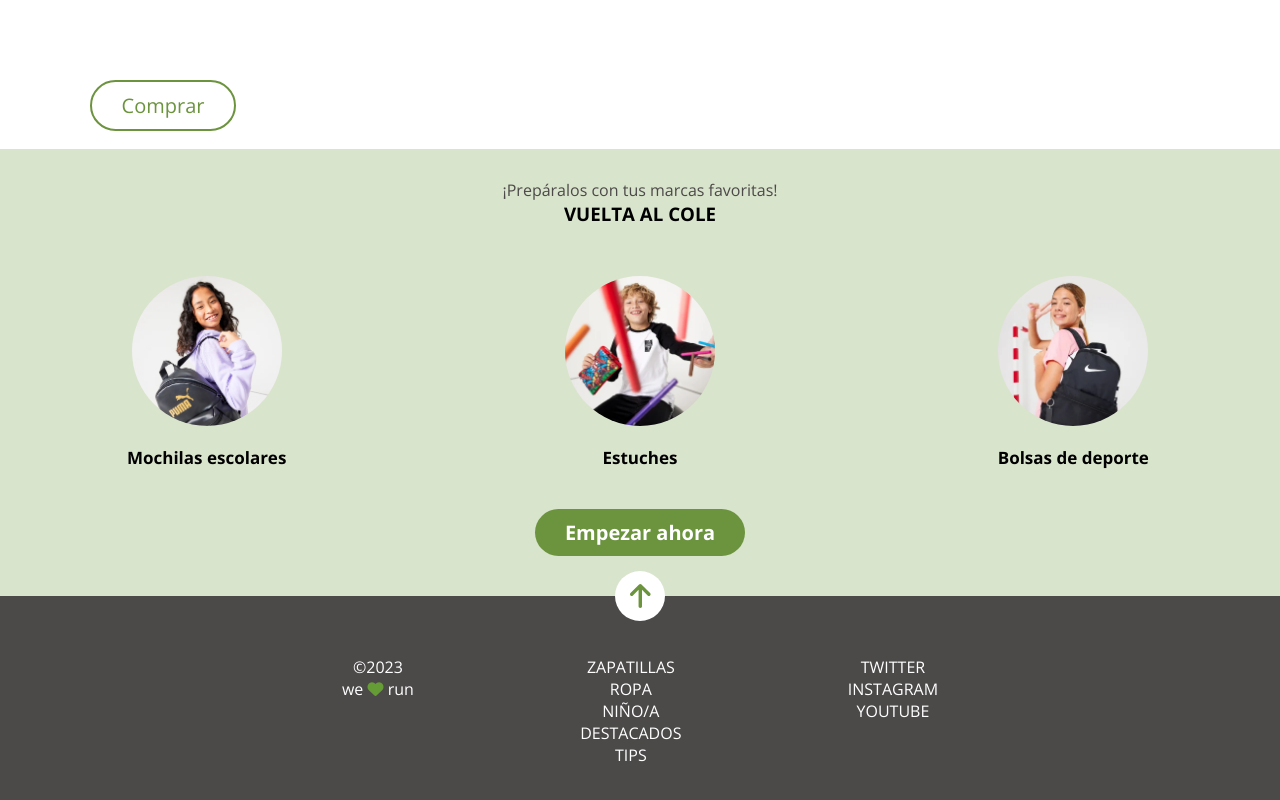
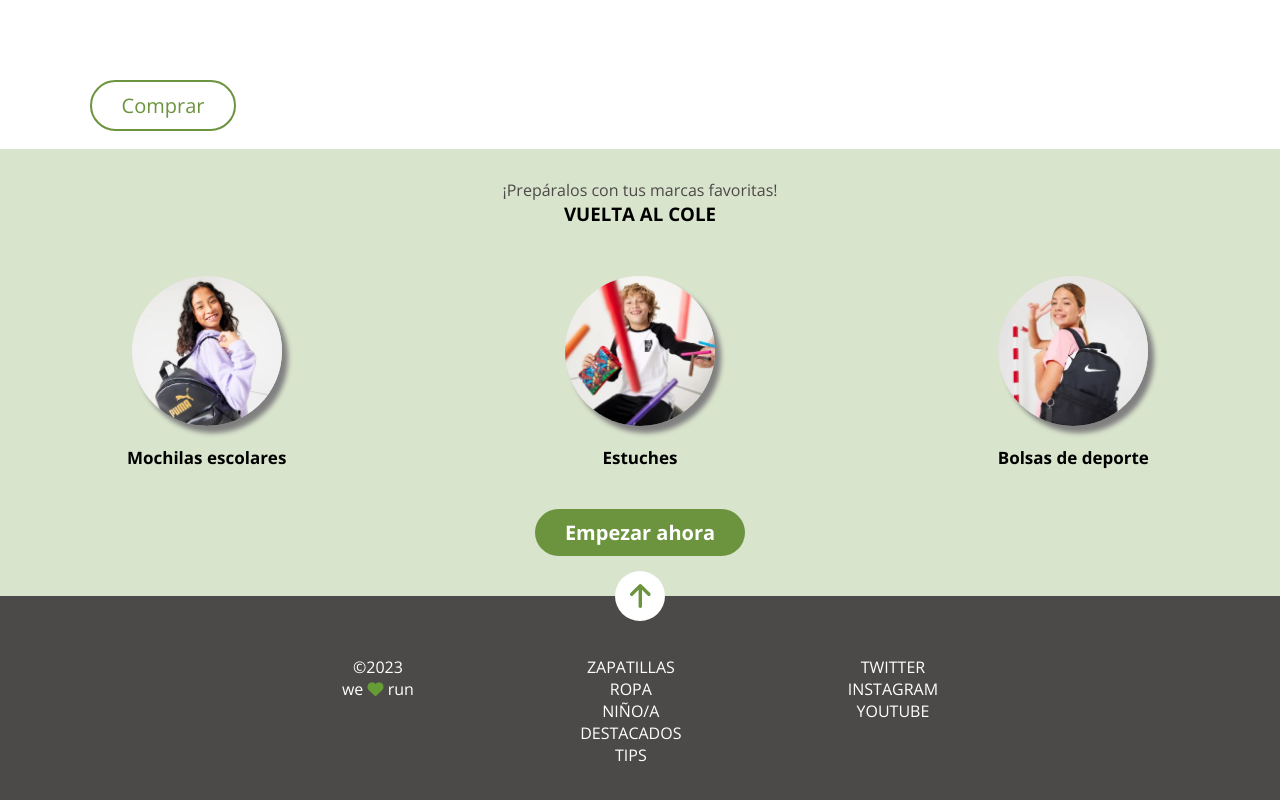
Before and after one commit to Adalab/modulo-1-evaluacion-final-sprietoviciana, a website built with Vite: page src/index.html in a window 1280 px wide. Shown: the part 1049-1849 px from the top of the page. Built offline with nearby package versions, Linux system fonts and the light colour scheme.

Commit message:
styles images

```diff
--- a/src/scss/layout/_page.scss
+++ b/src/scss/layout/_page.scss
@@ -61,6 +61,7 @@
     width: 150px;
     height: 150px;
     border-radius: 50%;
+    box-shadow: 6px 7px 5px gray;
   }
   & p {
     font-size: 17px;
```
